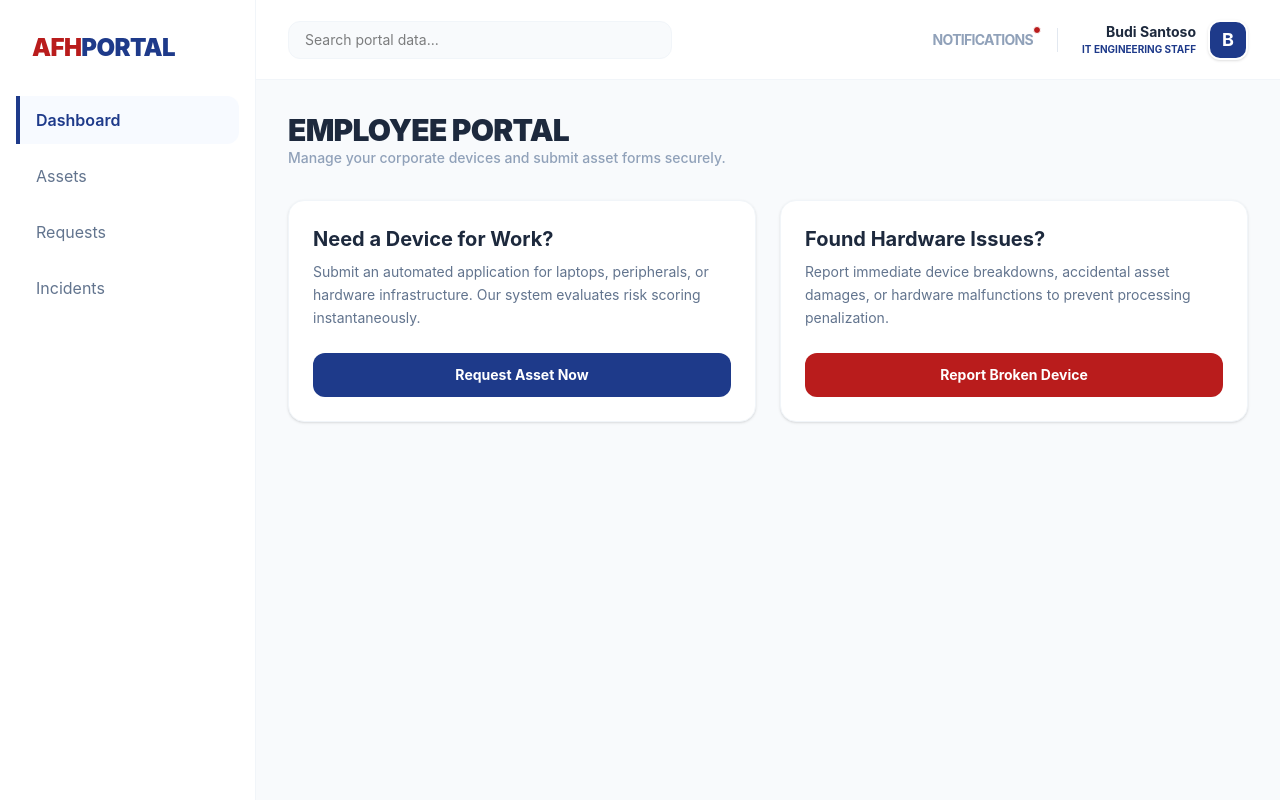
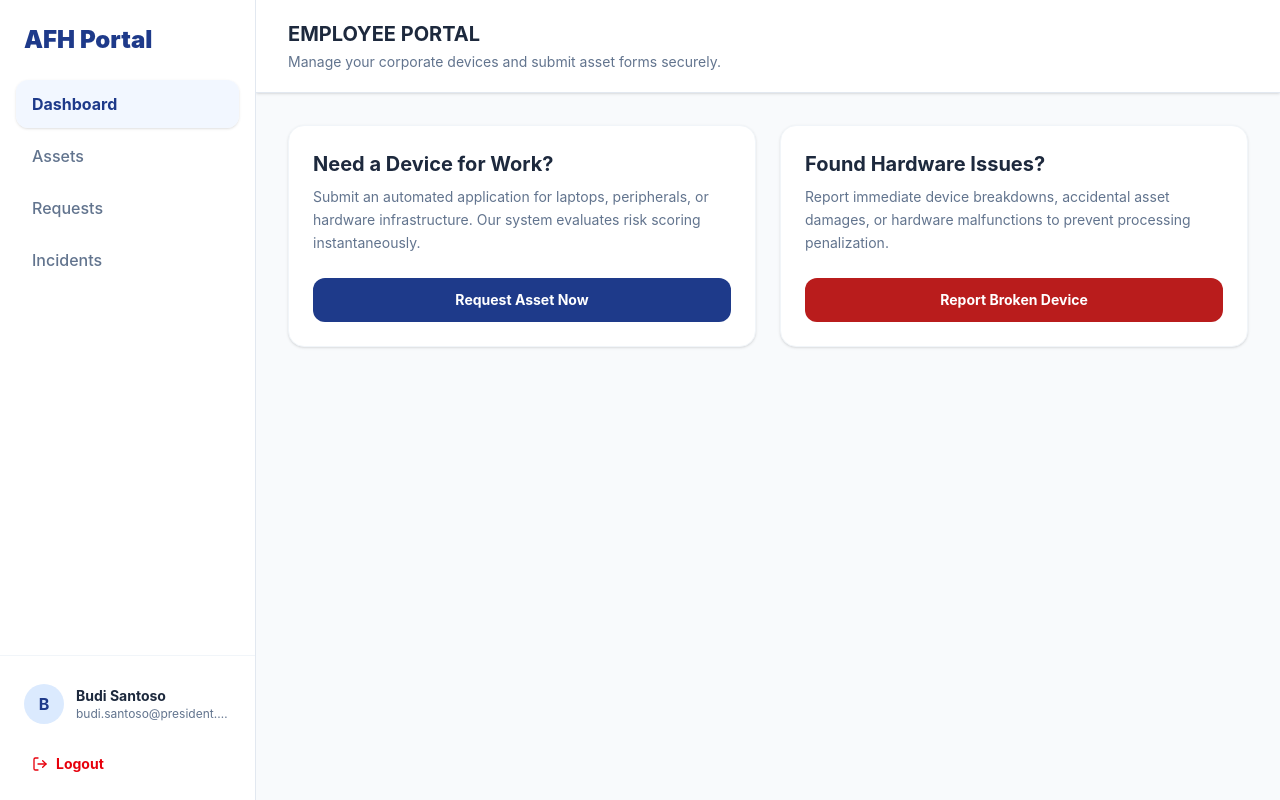
Before and after one commit to kireistar/AFH, a React (Vite) app in the folder client/: page /admin in a window 1280 px wide. Both pictures are taken after typing "name@example.com", "Sample123" into the empty fields and a click on the button "Masuk ke Dashboard". Built offline with nearby package versions, Linux system fonts and the light colour scheme.

Commit message:
New Layout Implementation

```diff
--- a/client/src/components/DashboardLayout.jsx
+++ b/client/src/components/DashboardLayout.jsx
@@ -1,110 +1,84 @@
-import React, { useState } from 'react';
+import React from 'react';
+import { FiLogOut } from 'react-icons/fi';
+import { useAuth } from '../hooks/useAuth';
 
 const DashboardLayout = ({
-  roleTitle,            // Contoh: "Admin", "Finance", "Manager"
-  menuItems,            // Daftar menu khusus untuk masing-masing role
-  activeTab,            // State tab aktif saat ini
-  setActiveTab,         // Fungsi untuk mengubah tab
-  userProfile,          // Data profil user ({ name, subTitle, email, avatarLetter })
-  pageHeaderTitle,      // Judul besar halaman kontent
-  pageHeaderSubtitle,   // Sub-judul halaman kontent
-  children              // Ini adalah slot otomatis untuk menampung isi konten halaman
+  roleTitle,
+  menuItems,
+  activeTab,
+  setActiveTab,
+  userProfile,
+  pageHeaderTitle,
+  pageHeaderSubtitle,
+  children
 }) => {
-  const [showProfileMenu, setShowProfileMenu] = useState(false);
+  const { logout } = useAuth();
 
   return (
-    <div className="flex h-screen bg-[#F8FAFC]">
-      {/* SIDEBAR SHARED TEMPLATE */}
-      <aside className="w-64 bg-white border-r border-slate-100 flex flex-col shrink-0">
-        <div className="p-8 pb-6">
-          <h1 className="text-2xl font-black tracking-tight uppercase">
-            <span className="text-[#B91C1C]">AFH</span>
-            <span className="text-[#1E3A8A]">{roleTitle}</span>
-          </h1>
+    <div className="flex h-screen bg-slate-50">
+
+      {/* Sidebar */}
+      <aside className="w-64 bg-white border-r border-slate-200 flex flex-col">
+        <div className="p-6">
+          <h1 className="text-2xl font-black text-[#1E3A8A]">AFH {roleTitle}</h1>
         </div>
-        <nav className="flex-1 px-4 mt-2 space-y-2 overflow-y-auto">
+
+        <nav className="flex-1 px-4 space-y-1">
           {menuItems.map((item) => (
             <button
               key={item.name}
               onClick={() => setActiveTab(item.name)}
-              className={`w-full flex items-center justify-between px-4 py-3 transition-all border-l-4 rounded-r-xl ${
+              className={`w-full flex items-center justify-between px-4 py-3 rounded-xl transition-all duration-200 ${
                 activeTab === item.name
-                ? 'bg-blue-50/50 border-[#1E3A8A] text-[#1E3A8A] font-semibold'
-                : 'border-transparent text-slate-500 hover:bg-slate-50 hover:text-slate-700'
+                  ? 'bg-blue-50/80 text-[#1E3A8A] font-bold shadow-sm'
+                  : 'text-slate-500 hover:bg-slate-50 hover:text-slate-700 font-medium'
               }`}
             >
               <span>{item.name}</span>
-              {item.badge && <span className={`text-[10px] font-bold px-2 py-0.5 rounded-full ${item.badgeColor}`}>{item.badge}</span>}
+              {item.badge && (
+                <span className={`text-[10px] px-2 py-1 rounded-full font-bold ${item.badgeColor || 'bg-slate-100 text-slate-600'}`}>
+                  {item.badge}
+                </span>
+              )}
             </button>
           ))}
         </nav>
-      </aside>
 
-      {/* MAIN CONTENT AREA SHARED TEMPLATE */}
-      <main className="flex-1 flex flex-col overflow-hidden">
-        {/* HEADER */}
-        <header className="h-20 bg-white border-b border-slate-100 flex items-center justify-between px-8 shrink-0">
-          <input
-            type="text"
-            placeholder={`Search ${roleTitle.toLowerCase()} data...`}
-            className="w-96 px-4 py-2 bg-slate-50 border border-slate-100 rounded-xl text-sm focus:ring-2 focus:ring-[#1E3A8A] outline-none transition-all"
-          />
-          <div className="flex items-center space-x-6">
-            <div className="relative cursor-pointer text-sm font-bold text-slate-400 hover:text-[#1E3A8A] uppercase tracking-tighter transition-colors">
-              Notifications
-              <span className="absolute -top-1 -right-2 w-2 h-2 bg-[#B91C1C] rounded-full border border-white"></span>
-            </div>
-
-            <div className="h-6 w-px bg-slate-200"></div>
-
-            {/* PROFILE SECTION WITH DROPDOWN */}
-            <div className="relative">
-              <div
-                className="flex items-center space-x-3 cursor-pointer select-none"
-                onClick={() => setShowProfileMenu(!showProfileMenu)}
-              >
-                <div className="text-right hidden md:block">
-                  <p className="text-sm font-bold text-slate-800">{userProfile.name}</p>
-                  <p className="text-[10px] font-bold text-[#1E3A8A] uppercase">{userProfile.subTitle}</p>
-                </div>
-                <div className="w-10 h-10 bg-[#1E3A8A] text-white font-bold rounded-xl flex items-center justify-center shadow-sm text-lg border-2 border-white hover:bg-blue-900 transition-colors">
+        {/* User Profile & Logout */}
+        <div className="p-4 border-t border-slate-100">
+          <div className="flex items-center gap-3 px-2 py-3 mb-2">
+            <div className="w-10 h-10 rounded-full bg-blue-100 text-[#1E3A8A] flex items-center justify-center font-bold">
               {userProfile.avatarLetter}
             </div>
+            <div className="text-left flex-1 overflow-hidden">
+              <p className="text-sm font-bold text-slate-800 truncate">{userProfile.name}</p>
+              <p className="text-xs text-slate-500 truncate">{userProfile.email}</p>
             </div>
-
-              {/* DROPDOWN MENU */}
-              {showProfileMenu && (
-                <div className="absolute right-0 mt-3 w-48 bg-white rounded-2xl shadow-xl border border-slate-100 overflow-hidden z-50">
-                  <div className="p-4 border-b border-slate-50 bg-slate-50/50">
-                    <p className="text-sm font-bold text-slate-800">{userProfile.name}</p>
-                    <p className="text-xs text-slate-500 font-medium">{userProfile.email}</p>
           </div>
-                  <div className="p-2 space-y-1">
-                    <button className="w-full text-left px-3 py-2 text-sm text-slate-600 hover:bg-slate-50 hover:text-[#1E3A8A] rounded-xl transition-colors font-medium">
-                      Account Settings
-                    </button>
-                    <button className="w-full text-left px-3 py-2 text-sm text-[#B91C1C] hover:bg-red-50 rounded-xl transition-colors font-bold">
+          <button
+            onClick={logout}
+            className="flex items-center gap-2 w-full px-4 py-2.5 text-sm font-bold text-red-600 hover:bg-red-50 rounded-xl transition-colors"
+          >
+            <FiLogOut size={16} />
             Logout
           </button>
         </div>
-                </div>
-              )}
-            </div>
-          </div>
+      </aside>
+
+      {/* Main Content Area */}
+      <main className="flex-1 flex flex-col overflow-hidden">
+        {/* Dynamic Header */}
+        <header className="bg-white border-b border-slate-200 px-8 py-5 shadow-sm z-10">
+          <h2 className="text-xl font-bold text-slate-800">{pageHeaderTitle}</h2>
+          <p className="text-sm text-slate-500 mt-1">{pageHeaderSubtitle}</p>
         </header>
 
-        {/* REUSABLE CONTENT BLOCK */}
-        <section className="flex-1 overflow-y-auto p-8">
-          <div className="mb-8">
-            <h2 className="text-3xl font-black text-slate-800 tracking-tight">{pageHeaderTitle}</h2>
-            <p className="text-slate-400 text-sm font-medium">{pageHeaderSubtitle}</p>
+        {/* Konten Halaman (AdminAssets, AdminOverview, dll) */}
+        <div className="flex-1 overflow-auto p-8 bg-slate-50">
+          {children}
         </div>
+      </main>
 
-          {/* Di sinilah sub-komponen halaman (seperti tabel/overview) akan dimuat secara dinamis */}
-          {children}
-
-        </section>
-      </main>
     </div>
   );
 };
--- a/client/src/pages/finance/FinanceDashboard.jsx
+++ b/client/src/pages/finance/FinanceDashboard.jsx
@@ -21,10 +21,11 @@ const FinanceDashboard = () => {
     { id: 1, type: 'Unpaid Fine', message: 'Diana Manager has an unpaid fine of Rp 150.000 (Overdue 5 days)', urgency: 'High' }
   ];
 
-  const fines = [
+  // UBAH: Menggunakan useState agar tabel denda menjadi interaktif
+  const [fines, setFines] = useState([
     { id: 'FIN-001', user: 'Agus Pratama', reason: 'Damaged Laptop Screen', amount: 'Rp 500.000', status: 'Paid' },
     { id: 'FIN-002', user: 'Diana Manager', reason: 'Lost Charger', amount: 'Rp 150.000', status: 'Unpaid' },
-  ];
+  ]);
 
   const invoices = [
     { id: 'INV-1022', description: 'Procurement: 10 Monitors', date: 'Oct 20, 2023', amount: 'Rp 15.000.000', status: 'Paid' },
@@ -35,6 +36,13 @@ const FinanceDashboard = () => {
     { id: 'PAY-881', party: 'Agus Pratama', date: 'Oct 29, 2023', method: 'Bank Transfer', amount: 'Rp 500.000' },
     { id: 'PAY-882', party: 'Tech Vendor Ltd', date: 'Oct 22, 2023', method: 'Corporate Credit', amount: 'Rp 15.000.000' },
   ];
+
+  // TAMBAH: Fungsi untuk mengubah status denda menjadi lunas
+  const handleMarkAsPaid = (id) => {
+    if (window.confirm("Confirm payment received for this fine?")) {
+      setFines(fines.map(fine => fine.id === id ? { ...fine, status: 'Paid' } : fine));
+    }
+  };
 
   // Profile configuration for Finance
   const financeProfile = {
@@ -56,7 +64,8 @@ const FinanceDashboard = () => {
   const renderContent = () => {
     switch (activeTab) {
       case 'Dashboard': return <FinanceOverview financeStats={financeStats} recentTransactions={recentTransactions} alerts={alerts} />;
-      case 'Fines': return <FinanceFines fines={fines} />;
+      // UBAH: Meneruskan props fines dan fungsi handleMarkAsPaid
+      case 'Fines': return <FinanceFines fines={fines} handleMarkAsPaid={handleMarkAsPaid} />;
       case 'Invoices': return <FinanceInvoices invoices={invoices} />;
       case 'Payments': return <FinancePayments payments={payments} />;
       case 'Reports': return <FinanceReports />;
--- a/client/src/pages/user/UserDashboard.jsx
+++ b/client/src/pages/user/UserDashboard.jsx
@@ -3,6 +3,9 @@ import DashboardLayout from '../../components/DashboardLayout';
 import UserAssets from './UserAssets';
 import UserRequests from './UserRequests';
 import UserIncidents from './UserIncidents';
+// Import komponen Modal yang telah kamu buat
+import NewRequestModal from './NewRequestModal';
+import ReportIncidentModal from './ReportIncidentModal';
 
 const UserDashboard = () => {
   const [activeTab, setActiveTab] = useState('Dashboard');
@@ -85,26 +88,16 @@ const UserDashboard = () => {
     >
       {renderContent()}
 
-      {/* Placeholder binding slots for modal components */}
-      {isRequestModalOpen && (
-        <div className="fixed inset-0 bg-slate-900/40 backdrop-blur-sm z-50 flex items-center justify-center p-4">
-          <div className="bg-white p-6 rounded-2xl shadow-xl max-w-md w-full text-center">
-            <h4 className="text-lg font-bold text-slate-800">New Request Application</h4>
-            <p className="text-slate-500 text-xs mt-1">Simulated modal connection for NewRequestModal.</p>
-            <button onClick={() => setIsRequestModalOpen(false)} className="mt-4 px-4 py-2 bg-slate-100 rounded-xl text-sm font-bold text-slate-600 hover:bg-slate-200">Close Window</button>
-          </div>
-        </div>
-      )}
+      {/* Komponen Modal yang Terintegrasi Penuh */}
+      <NewRequestModal
+        isOpen={isRequestModalOpen}
+        onClose={() => setIsRequestModalOpen(false)}
+      />
 
-      {isIncidentModalOpen && (
-        <div className="fixed inset-0 bg-slate-900/40 backdrop-blur-sm z-50 flex items-center justify-center p-4">
-          <div className="bg-white p-6 rounded-2xl shadow-xl max-w-md w-full text-center">
-            <h4 className="text-lg font-bold text-slate-800">Report System Incident</h4>
-            <p className="text-slate-500 text-xs mt-1">Simulated modal connection for ReportIncidentModal.</p>
-            <button onClick={() => setIsIncidentModalOpen(false)} className="mt-4 px-4 py-2 bg-slate-100 rounded-xl text-sm font-bold text-slate-600 hover:bg-slate-200">Close Window</button>
-          </div>
-        </div>
-      )}
+      <ReportIncidentModal
+        isOpen={isIncidentModalOpen}
+        onClose={() => setIsIncidentModalOpen(false)}
+      />
     </DashboardLayout>
   );
 };
```
Also changed, not shown: client/src/pages/finance/FinanceFines.jsx (+7 -2 lines), 1 other file (tests, documents, lock files or other folders). Lines whose indentation alone changed are shown as unchanged.
